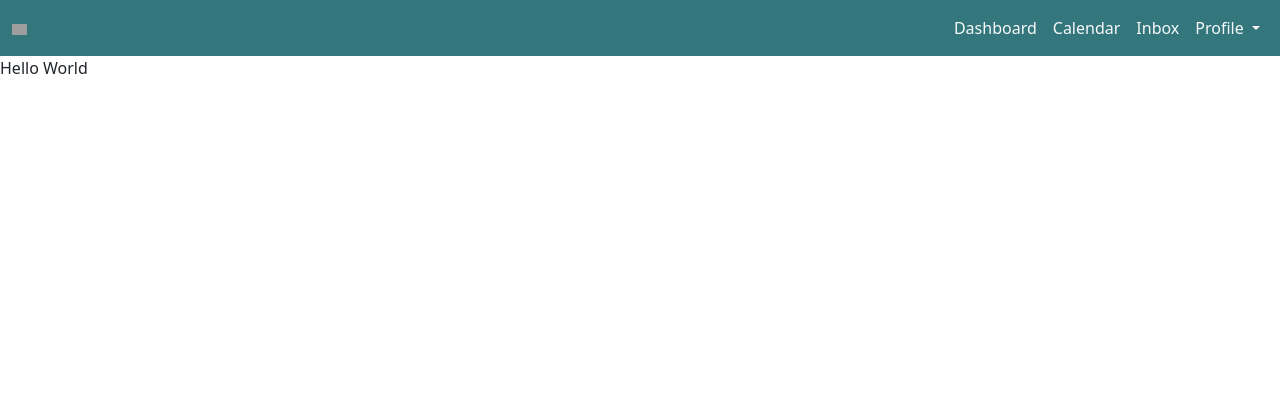
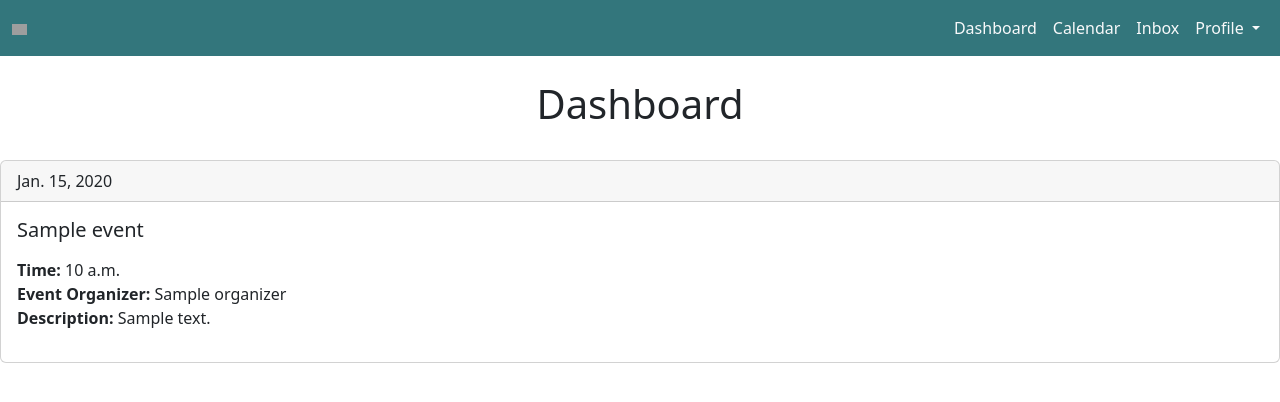
Before and after one commit to mcgaray/Team8_OutreachPlanner, a Django app: template outreach_planner/planner/templates/dashboard.html in a window 1280 px wide. Shown: the top 402 px of the page. Run offline with Django 4.2, Linux system fonts and the light colour scheme; the template is opened without the code that fills it: most values are stand-ins (such as "Sample title", 1, 10 or a date in 2020); grey boxes are pictures that could not be loaded.

Commit message:
working dashboard and navbar

```diff
--- a/outreach_planner/planner/templates/dashboard.html
+++ b/outreach_planner/planner/templates/dashboard.html
@@ -4,5 +4,41 @@
 
 {% block content %}
 {% include 'navbar.html' %}
-Hello World
+    <br/>
+    <div class="text-center">
+        <h1>Dashboard</h1>
+    </div>
+    <br/>
+        {% for event in event_list %}
+            <div class="card">
+                <div class="card-header">
+                    {{ event.event_date.date }}
+                </div>
+                <div class="card-body">
+                <h5 class="card-title"> {{ event.event_name }}</h5>
+                <p class="card-text">
+                    <div>
+                        <p> <strong>Time:</strong> {{ event.event_date.time }} <br/>
+                            <strong>Event Organizer:</strong> {{ event.organizer }} <br/>
+                            <strong>Description:</strong> {{ event.description }} <br/>
+
+                            <!--<strong>Venue:</strong> {{ event.venue.venue_name }}
+                                <ul>
+                                    <li>Address: {{ event.venue.address }}</li>
+                                    <li>Event Link:{{ event.venue.web_link }}</li>
+                                    <li>Contact Number:{{ event.venue.phone }}</li>
+                                    <li>Contact Email: {{ event.venue.email }}</li>
+                                </ul>-->
+                            <!--<strong>Attendees:</strong> <br/>
+                                {% for user in event.volunteers.all %}
+                                    {{ user.}}
+                                {% endfor %}-->
+                        </p>
+                    </div>
+                </p>
+                </div>
+             </div>
+            <br/>
+        {% endfor %}
+
 {% endblock content %}
--- a/outreach_planner/planner/views.py
+++ b/outreach_planner/planner/views.py
@@ -1,4 +1,8 @@
 from django.shortcuts import render
+from .models import Event
+
 
 def home(request):
-    return render(request, 'dashboard.html', {})
+    event_list = Event.objects.all()
+    return render(request, 'dashboard.html',
+    {'event_list': event_list})
```
Also changed, not shown: outreach_planner/db.sqlite3.
